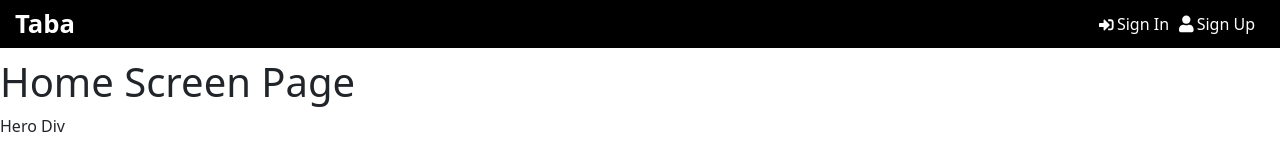
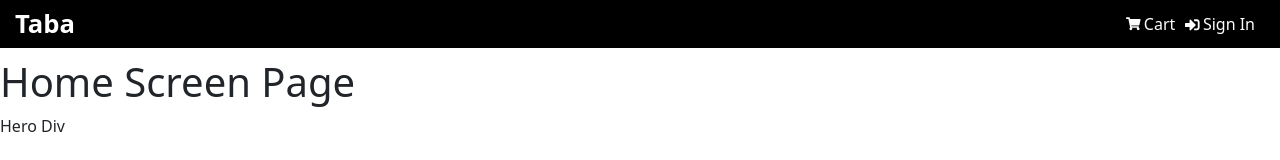
Before and after one commit to brian-pan/taba-retail, a React (Vite) app in the folder frontend/: page / in a window 1280 px wide. Shown: the top 160 px of the page. Built offline with nearby package versions, Linux system fonts and the light colour scheme.

Commit message:
update header UI

```diff
--- a/frontend/src/components/Header.tsx
+++ b/frontend/src/components/Header.tsx
@@ -1,5 +1,10 @@
 import * as React from "react";
-import { FaSignInAlt, FaSignOutAlt, FaUser } from "react-icons/fa";
+import {
+  FaSignInAlt,
+  FaSignOutAlt,
+  FaUser,
+  FaShoppingCart,
+} from "react-icons/fa";
 import { IoCaretDown } from "react-icons/io5";
 import { useState } from "react";
 import { Link, useNavigate } from "react-router-dom";
@@ -90,15 +95,15 @@ const Header: React.FunctionComponent<HeaderProps> = (props) => {
       ) : (
         <>
           <div className="header__links">
+            <Link className="header__link header__link--sign-up" to="/register">
+              <FaShoppingCart className="header__link-icon header__link-icon--cart" />
+              Cart
+            </Link>
             <Link className="header__link header__link--sign-in" to="/login">
               <span>
                 <FaSignInAlt className="header__link-icon header__link-icon--sign-in" />
               </span>
               <span>Sign In</span>
-            </Link>
-            <Link className="header__link header__link--sign-up" to="/register">
-              <FaUser className="header__link-icon header__link-icon--sign-up" />
-              Sign Up
             </Link>
           </div>
         </>
```
